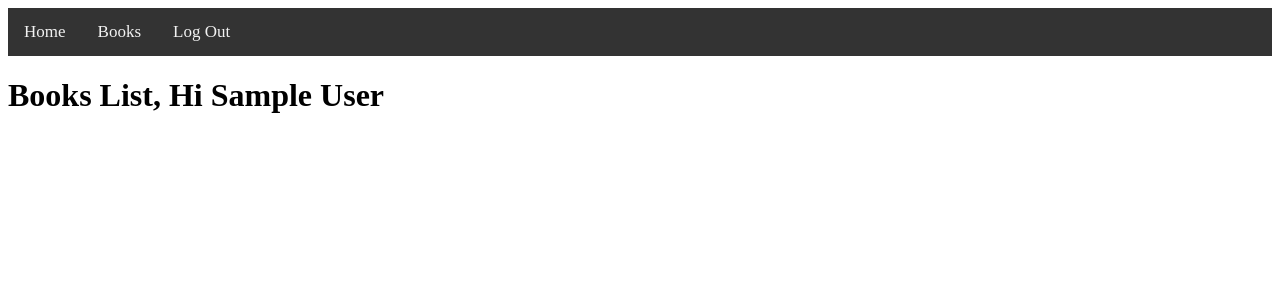
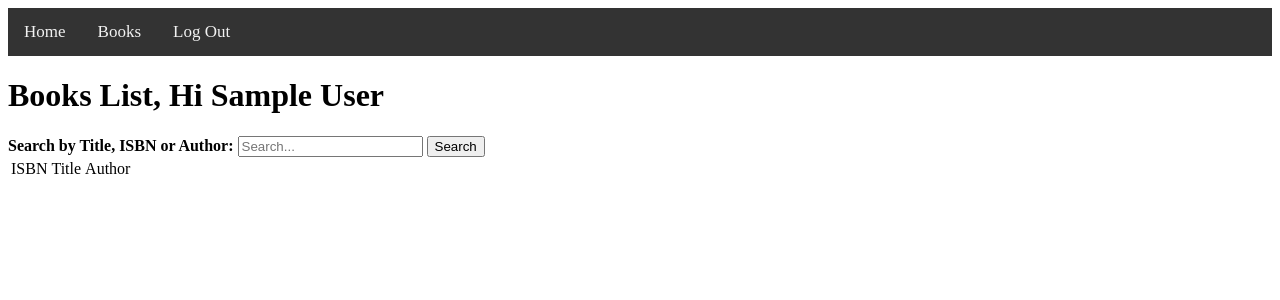
Before and after one commit to GuillermoPastoriniRivas/flask-psql-booksreview, a Flask app: page /books in a window 1280 px wide. Shown: the top 300 px of the page. Run offline with Flask 2, Linux system fonts and the light colour scheme; the visitor is signed in with stand-in values (Sample User, id 1); data comes from the database, SQL or seed files in the repository; data that the repository does not hold is empty.

Commit message:
Commit #8 Search for a book

```diff
--- a/application.py
+++ b/application.py
@@ -65,10 +65,16 @@ def logout():
     logout_user()
     return redirect(url_for('index'))
 
-@app.route("/books")
+@app.route("/books", methods=["GET", "POST"])
 @login_required
 def books():
-    books = Book.query.limit(30).all()
+    if request.method == 'POST':
+        search = request.form.get("search")
+        books = Book.query.filter(Book.title.like(f"%{search}%") | Book.author.like(f"%{search}%") | Book.isbn.like(f"%{search}%")).all()
+        if not books:
+            return render_template("books.html", message="Book not found", name = current_user.name)
+    if  request.method == 'GET':
+        books = Book.query.limit(30).all()
     return render_template("books.html", books=books, name = current_user.name)
 
 @app.route("/books/<int:book_id>", methods=["GET", "POST"])
@@ -77,14 +83,12 @@ def book(book_id):
     libro = Book.query.get(book_id)
     if libro is None:
         return render_template("error.html", message="No such book.")
-    if request.method == 'GET':
-        pass
 
     if request.method == 'POST':
         # Make sure the user no comments before.
-        rev = Review.query.filter_by(user_id=current_user.id).first()
+        rev = Review.query.filter_by(user_id=current_user.id, book_id=book_id).first()
         if rev:
-            return render_template("error.html", message="Username already have a comment")
+            return render_template("error.html", message="You already commented this post")
         rating = request.form.get("rating")
         description = request.form.get("description")
         libro.add_review(rating, description, current_user.id)
--- a/templates/books.html
+++ b/templates/books.html
@@ -6,14 +6,35 @@
 
 {% block body %}
 <h1>Books List, Hi {{ name }}</h1>
-<ul>
+
+<form action="{{ url_for('books') }}" method="post">
+    <div class="container">
+        <label for="search"><b>Search by Title, ISBN or Author: </b></label>
+        <input type="text" placeholder="Search..." name="search" required>
+        <button type="submit">Search</button>
+      </div>
+</form>
+<table>
+    <tr>
+        <td>ISBN</td>
+        <td>Title</td>
+        <td>Author</td>
+    </tr>
     {% for book in books %}
-        <li>
-            <a href="{{url_for('book', book_id=book.id)}}">
-                {{ book.title }}
-            </a>
-        </li>
+
+    <tr>
+
+        <td>{{ book.isbn }}</td>
+        <td>{{ book.title }}</td>
+        <td>{{ book.author }}</td>
+        <td><a href="{{url_for('book', book_id=book.id)}}"><button type="button" class="btn">Details</button></a></td>
+
+    </tr>
+
+    {% else %}
+        {{ message }}
     {% endfor %}
-</ul>
+</table>
+
 
 {% endblock %}
--- a/templates/layout.html
+++ b/templates/layout.html
@@ -2,7 +2,7 @@
 <html>
     <head>
         <title>{% block title %}{% endblock %}</title>
-        <link rel="stylesheet" href="style.css">
+        <link rel="stylesheet" href="./style.css">
     </head>
     <body>
         <div class="topnav">
```
Also changed, not shown: README.md.
